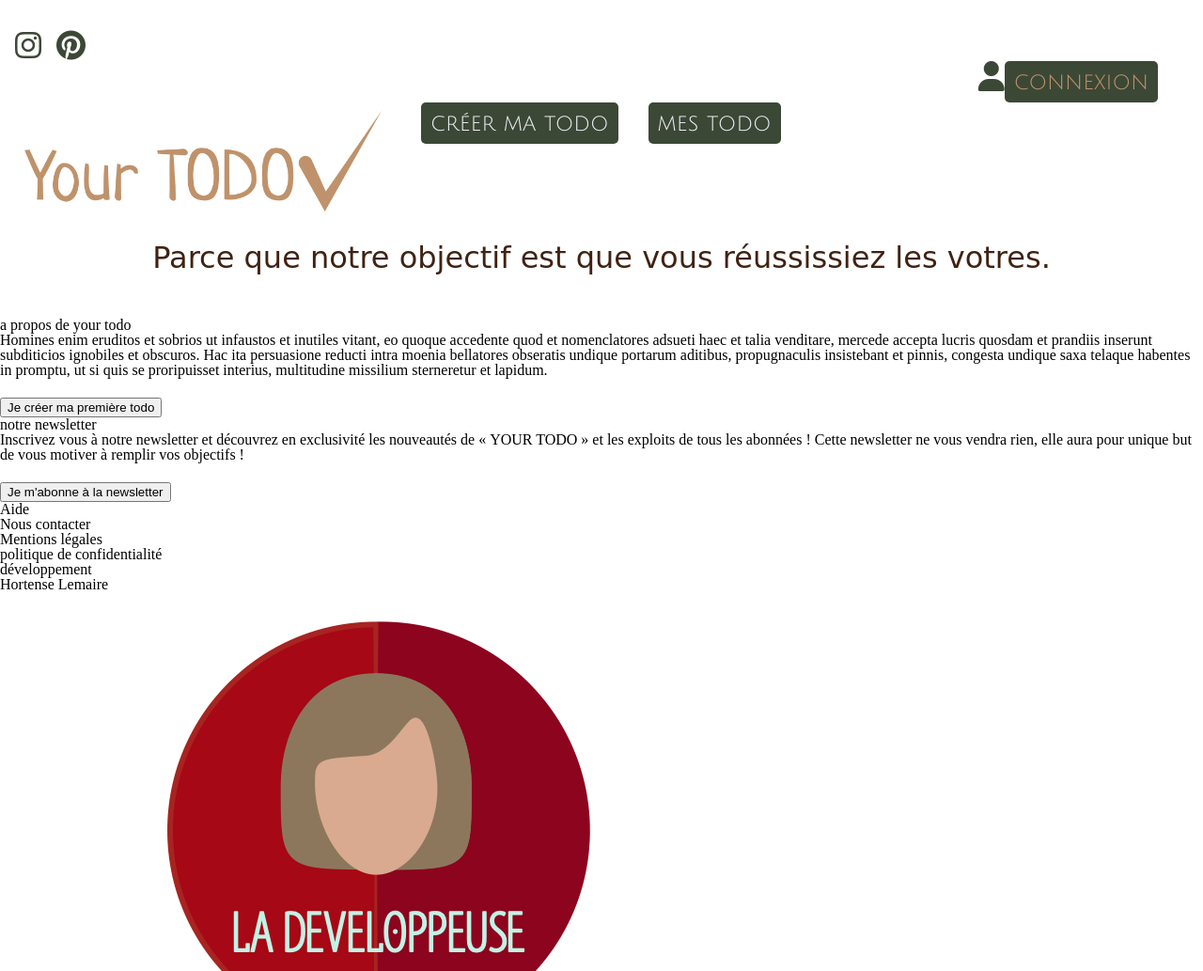
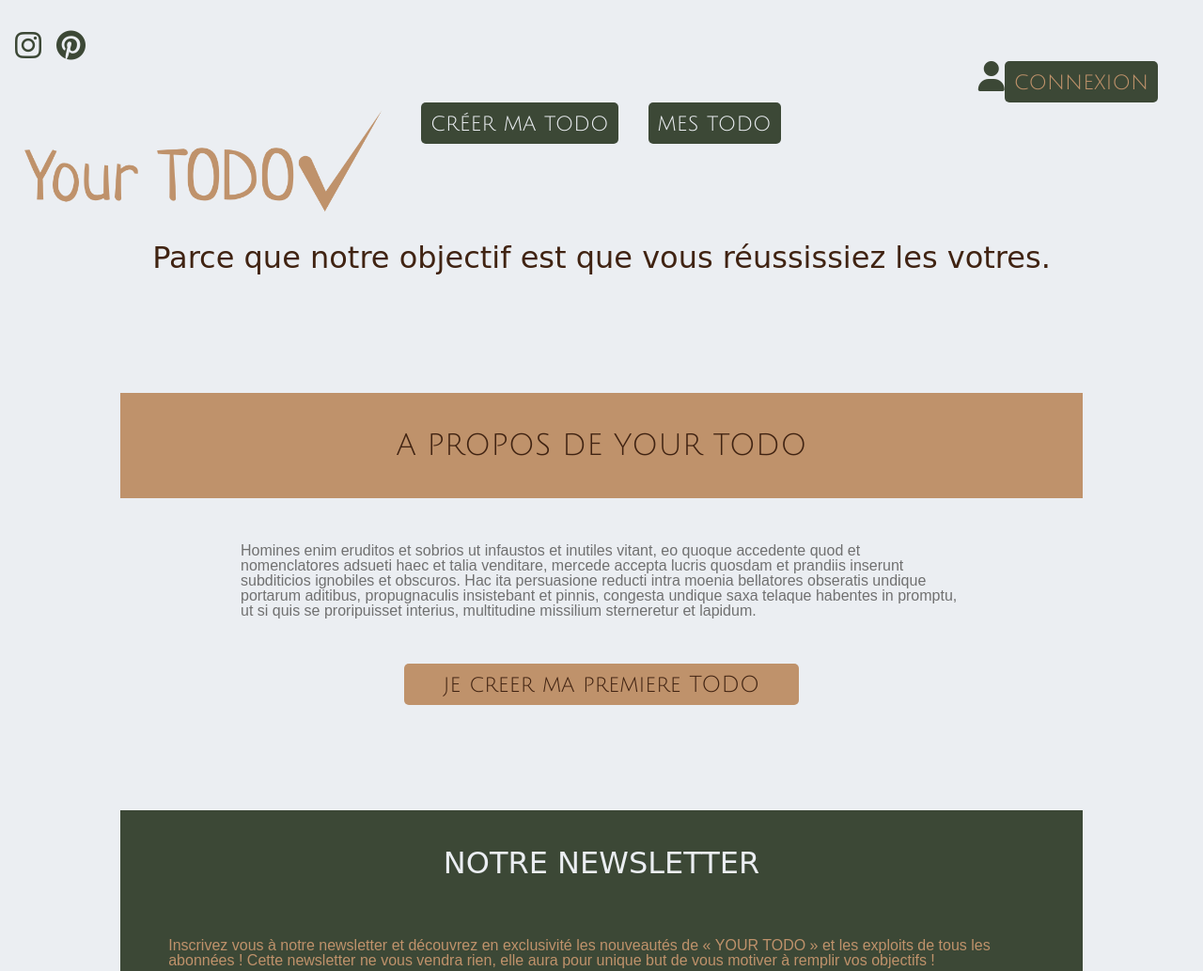
Before and after one commit to Hortia/yourtodo, a plain HTML site: page index.html in a window 1280 px wide. Shown: the top 1033 px of the page at 94% size. Drawn offline with Linux system fonts and the light colour scheme; a web font is replaced by a local one.

Commit message:
redaction style page d'accueil

```diff
--- a/CSS/header.css
+++ b/CSS/header.css
@@ -56,6 +56,7 @@ body
 {
     display: flex;
     flex-direction: column;
+    background-color: #EBEEF2;
 }
 .header
 {
@@ -102,7 +103,7 @@ body
 }
 .calltoaction
 {
-    width: auto;;
+    width: auto;
     text-decoration: none;
     font-size: 1.5rem;
     color: #BF926B;
--- a/CSS/index.css
+++ b/CSS/index.css
@@ -57,3 +57,133 @@ body
     display: flex;
     flex-direction: column;
 }
+#apropos
+{
+    margin-top: 2rem;
+}
+#container
+{
+    background-color: #BF926B;
+    max-width: 80%;
+    margin-left: auto;
+    margin-right: auto;
+    margin-top: 3rem;
+}
+#container h1
+{
+    font-family: 'Julius Sans One', sans-serif;
+    font-size: 2rem;
+    color: #402312;
+    text-transform: uppercase;
+    text-align: center;
+    padding: 40px;
+    margin-bottom: 3rem;
+}
+#apropos p
+{
+    margin-left: 20%;
+    margin-right: 20%;
+    font-size: 1rem;
+    font-family: Arial, Helvetica, sans-serif;
+    color: #707070;
+    margin-bottom: 3rem;
+}
+#apropos p span
+{
+    margin-top: 1rem;
+}
+.calltopremieretodo
+{
+    margin-left: auto;
+    margin-right: auto;
+    background-color: #BF926B;
+    border-radius: 5px;
+    display: inline;
+    text-align: center;
+    padding: 10px;
+    display: flex;
+    justify-content: center;
+    max-width: 400px;
+}
+.premiere
+{
+    margin-left: auto;
+    margin-right: auto;
+    color: #402312;
+    width: auto;
+    text-decoration: none;
+    font-size: 1.5rem;
+    font-family: 'Julius Sans One', sans-serif;
+}
+.premiere:hover
+{
+    color: #3C4836;
+}
+.calltopremieretodo:hover
+{
+    background-color: #EBEEF2;
+}
+#newsletter
+{
+    margin-top: 2rem;
+}
+#containernewsletter
+{
+    margin-top: 5rem;
+    background-color: #3C4836;
+    padding-top: 40px;
+    padding-bottom: 100px;
+    max-width: 80%;
+    margin-left: auto;
+    margin-right: auto;
+    margin-bottom: 5rem;
+}
+#containernewsletter h1
+{
+    text-align: center;
+    font-size: 2rem;
+    font-family: 'Neucha', cursive;
+    color: #EBEEF2;
+    margin-bottom: 4rem;
+    text-transform: uppercase;
+}
+#containernewsletter p
+{
+    margin-left: 5%;
+    margin-right: 5%;
+    font-family: Arial, Helvetica, sans-serif;
+    font-style: inherit;
+    font-size: 1rem;
+    color: #BF926B;
+}
+.calltonewsletter
+{
+    margin-left: auto;
+    margin-right: auto;
+    background-color: #3C4836;
+    border-radius: 5px;
+    display: inline;
+    text-align: center;
+    padding: 10px;
+    display: flex;
+    justify-content: center;
+    max-width: 400px;
+}
+.calltonewsletter:hover
+{
+    background-color: #EBEEF2;
+}
+.newsletterlink
+{
+    margin-left: auto;
+    margin-right: auto;
+    color: #EBEEF2;
+    width: auto;
+    text-decoration: none;
+    font-size: 1.5rem;
+    font-family: 'Julius Sans One', sans-serif;
+}
+.newsletterlink:hover
+{
+    color: #3C4836;
+}
--- a/index.html
+++ b/index.html
@@ -4,6 +4,7 @@
         <meta charset="utf-8">
         <meta name="viewport" content="width=device-width, user-scalable=yes"/>
         <link rel="stylesheet" href="./CSS/header.css">
+        <link rel="stylesheet" href="./CSS/index.css">
         <script src="https://kit.fontawesome.com/dd3e5a0d8d.js" crossorigin="anonymous"></script>
         <title>Pergola</title>
         <meta name="title" content="Your TODO">
@@ -54,24 +55,23 @@
             <p>Homines enim eruditos et sobrios ut infaustos et inutiles vitant, eo quoque accedente quod et nomenclatores adsueti haec et talia venditare, mercede accepta lucris quosdam et prandiis inserunt subditicios ignobiles et obscuros.
             Hac ita persuasione reducti intra moenia bellatores obseratis undique portarum aditibus, propugnaculis insistebant et pinnis, congesta undique saxa telaque habentes in promptu, ut si quis se proripuisset interius, multitudine missilium sterneretur et lapidum.
             </p>
-            <div class="calltoaction">
-                <form action="./index.html">
-                    <button type="submit">Je créer ma première todo</button>
-                </form>
+            <div class="calltopremieretodo">
+                <a href="./index.html" class="premiere">
+                   je creer ma premiere TODO</a>
             </div>
         </section>
         <section id="newsletter">
             <div id="containernewsletter">
                 <h1>notre newsletter</h1>
-                <p>Inscrivez vous à notre newsletter et découvrez en exclusivité les nouveautés de « YOUR TODO » et les exploits
-                    de tous les abonnées !
-                    Cette newsletter ne vous vendra rien, elle aura pour unique but de vous motiver à remplir vos objectifs !
+                <p><span>Inscrivez vous à notre newsletter et découvrez en exclusivité les nouveautés de « YOUR TODO » et les exploits
+                    de tous les abonnées !</span>
+                    <span>
+                    Cette newsletter ne vous vendra rien, elle aura pour unique but de vous motiver à remplir vos objectifs !</span>
                 </p>
             </div>
-            <div class="calltoaction">
-                <form action="./index.html">
-                    <button type="submit">Je m'abonne à la newsletter</button>
-                </form>
+            <div class="calltonewsletter">
+                <a href="./index.html" class="newsletterlink">
+                   Je m'abonne à la newsletter</a>
             </div>
         </section>
         <section id="footer">
```
Also changed, not shown: CSS/footer.css (added).
